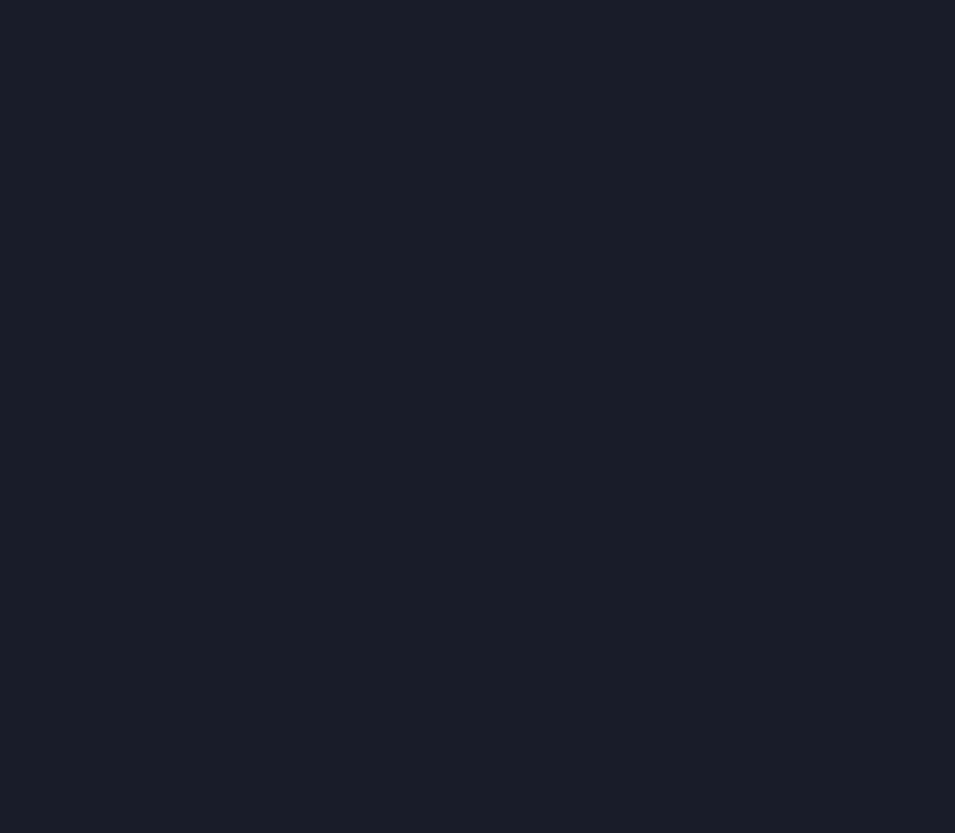
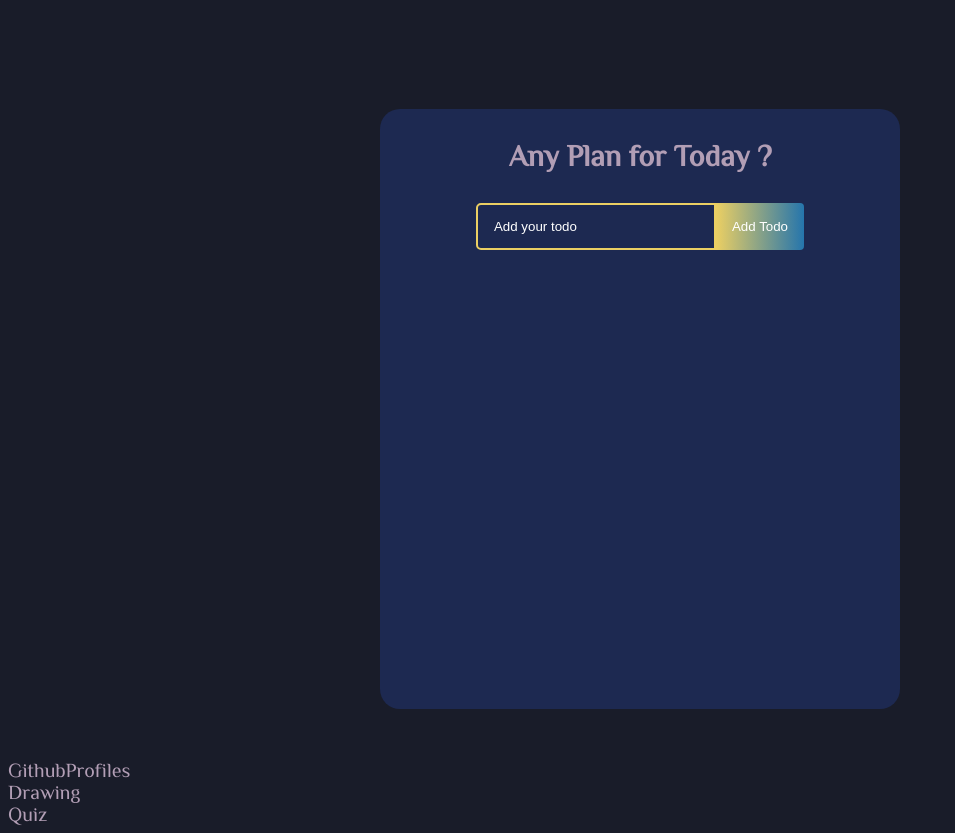
Before and after one commit to Zakiah07/my-react-portfolio, a React (Create React App) app: page /labs in a window 1280 px wide. Shown: the part 512-1345 px from the top of the page, without its empty margins (0-955 px from the left). Before the commit the page ends 800 px from the top, so only its background shows below. Built offline with nearby package versions, Linux system fonts and the light colour scheme.

Commit message:
todolist done

```diff
--- a/src/page/Labs/Labs.js
+++ b/src/page/Labs/Labs.js
@@ -1,6 +1,6 @@
 import React from "react";
 import Countdown from "./components/Countdown/Countdown";
-import TodoList from "./components/TodoList/TodoList";
+import TodoList from "./components/Todo/TodoList";
 import GithubProfiles from "./components/GithubProfiles/GithubProfiles";
 import Drawing from "./components/Drawing/Drawing";
 import Quiz from "./components/Quiz/Quiz";
--- a/src/page/Labs/components/Countdown/Countdown.js
+++ b/src/page/Labs/components/Countdown/Countdown.js
@@ -1,14 +1,24 @@
 import React, { useEffect, useState } from "react";
 import styled from "styled-components";
 import CounterBox from "../../../../components/CounterBox";
+import image4 from "../../../../images/firework.jpg";
 
 const Container = styled.div`
   display: flex;
   justify-content: center;
   align-items: center;
   flex-direction: column;
-  padding: 50px 80px;
+  padding: 50px 80px 50px 80px;
   gap: 30px;
+`;
+
+const ImageContainer = styled.div`
+  position: relative;
+  text-align: center;
+`;
+
+const Img = styled.img`
+  width: 400px;
 `;
 
 const Heading = styled.div`
@@ -55,6 +65,8 @@ const Countdown = () => {
 
   return (
     <Container>
+      <ImageContainer>
+        <Img src={image4} />
         <Heading>
           <h1>New Year 2023</h1>
         </Heading>
@@ -64,6 +76,7 @@ const Countdown = () => {
           <CounterBox number={countdown.mins} label="Minutes" />
           <CounterBox number={countdown.seconds} label="Seconds" />
         </CounterBoxContainer>
+      </ImageContainer>
     </Container>
   );
 };
--- /dev/null
+++ b/src/page/Labs/components/Todo/Input.js
@@ -0,0 +1,113 @@
+import React, { useState, useEffect, useRef } from "react";
+import styled from "styled-components";
+
+const Container = styled.div`
+  display: flex;
+  justify-content: center;
+  align-items: center;
+  flex-direction: column;
+
+  .todo-form {
+    margin-bottom: 15px;
+    display: flex;
+  }
+
+  .todo-input {
+    padding: 14px 32px 14px 16px;
+    border-radius: 5px 0 0 5px;
+    border: 2px solid #ebcf63;
+    outline: none;
+    width: 240px;
+    background: transparent;
+    color: #b29eb5;
+  }
+
+  .todo-input::placeholder {
+    color: #fff;
+  }
+
+  .todo-button {
+    padding: 16px;
+    border: none;
+    border-radius: 0 4px 4px 0;
+    cursor: pointer;
+    outline: none;
+    background: linear-gradient(90deg, #ebcf63 0%, #2575ac 100%);
+    color: #fff;
+    text-transform: capitalize;
+    white-space: nowrap;
+  }
+
+  .todo-input.edit {
+    border: 2px solid #149fff;
+  }
+
+  .todo-button.edit {
+    background: linear-gradient(
+      90deg,
+      rgba(20, 159, 255, 1) 0%,
+      rgba(17, 122, 255, 1) 100%
+    );
+    padding: 16px 22px;
+  }
+`;
+
+const Input = ({ edit, onSubmit }) => {
+  const [input, setInput] = useState(edit ? edit.value : "");
+
+  const inputRef = useRef(null);
+
+  useEffect(() => {
+    inputRef.current.focus();
+  });
+
+  const handleChange = (e) => {
+    setInput(e.target.value);
+  };
+
+  const handleSubmit = (e) => {
+    e.preventDefault();
+    onSubmit({
+      id: Math.floor(Math.random() * 10000),
+      text: input,
+    });
+
+    setInput("");
+  };
+
+  return (
+    <Container>
+      <form className="todo-form" onSubmit={handleSubmit}>
+        {edit ? (
+          <>
+            <input
+              type="text"
+              placeholder="Update your item"
+              value={input}
+              name="text"
+              className="todo-input edit"
+              onChange={handleChange}
+              ref={inputRef}
+            />
+            <button className="todo-button edit">Update</button>
+          </>
+        ) : (
+          <>
+            <input
+              type="text"
+              placeholder="Add your todo"
+              value={input}
+              name="text"
+              className="todo-input"
+              onChange={handleChange}
+              ref={inputRef}
+            />
+            <button className="todo-button">Add todo</button>
+          </>
+        )}
+      </form>
+    </Container>
+  );
+};
+
+export default Input;
--- /dev/null
+++ b/src/page/Labs/components/Todo/Todo.js
@@ -0,0 +1,95 @@
+import React, { useState } from "react";
+import Input from "./Input";
+import { RiCloseCircleLine } from "react-icons/ri";
+import { TiEdit } from "react-icons/ti";
+import styled from "styled-components";
+
+const Container = styled.div`
+  .complete {
+    text-decoration: line-through;
+    opacity: 0.4;
+  }
+
+  .todo-row {
+    display: flex;
+    justify-content: space-between;
+    align-items: center;
+    margin: 4px auto;
+    color: #fff;
+    background: linear-gradient(90deg, #ffdd00 0%, #fbb034 100%);
+    padding: 16px;
+    border-radius: 5px;
+    width: 90%;
+  }
+
+  .todo-row:nth-child(3n + 1) {
+    background: linear-gradient(90deg, #9fa4c4 0%, #b3cdd1 100%);
+  }
+
+  .todo-row:nth-child(3n + 2) {
+    background: linear-gradient(90deg, #a4508b 0%, #5f0a87 100%);
+  }
+
+  .icons {
+    display: flex;
+    align-items: center;
+    font-size: 24px;
+    cursor: pointer;
+  }
+
+  .delete-icon {
+    margin-right: 5px;
+    color: #fff;
+  }
+
+  .edit-icon {
+    color: #fff;
+  }
+`;
+
+const Todo = ({ todos, completeTodo, removeTodo, updateTodo }) => {
+  const [edit, setEdit] = useState({
+    id: null,
+    value: "",
+  });
+
+  const submitUpdate = (value) => {
+    updateTodo(edit.id, value);
+
+    setEdit({
+      id: null,
+      value: "",
+    });
+  };
+
+  if (edit.id) {
+    return <Input edit={edit} onSubmit={submitUpdate} />;
+  }
+
+  return (
+    <Container>
+      {todos.map((todo, index) => (
+        <div
+          className={todo.isComplete ? "todo-row complete" : "todo-row"}
+          key={index}
+        >
+          <div key={todo.id} onClick={() => completeTodo(todo.id)}>
+            {todo.text}
+          </div>
+          <div>
+            <RiCloseCircleLine
+              onClick={() => removeTodo(todo.id)}
+              className="delete-icon"
+            />
+            <TiEdit
+              onClick={() => setEdit({ id: todo.id, value: todo.text })}
+              className="edit-icon"
+            />
+          </div>
+        </div>
+      ))}
+    </Container>
+  );
+};
+
+export default Todo;
--- /dev/null
+++ b/src/page/Labs/components/Todo/TodoList.js
@@ -0,0 +1,79 @@
+import React, { useState } from "react";
+import styled from "styled-components";
+import Todo from "./Todo";
+import Input from "./Input";
+
+const Container = styled.div`
+  padding: 30px 80px 40px 80px;
+  gap: 30px;
+  display: flex;
+  flex-direction: column;
+  justify-content: start;
+  width: 520px;
+  min-height: 600px;
+  background: #1d2951;
+  text-align: center;
+  margin: 50px auto;
+  border-radius: 20px;
+`;
+const Heading = styled.h1`
+  font-size: 15px;
+`;
+
+const TodoList = () => {
+  const [todos, setTodos] = useState([]);
+
+  const addTodo = (todo) => {
+    console.log({ todo });
+    if (!todo.text || /^\s*$/.test(todo.text)) {
+      return;
+    }
+
+    const newTodos = [todo, ...todos];
+
+    setTodos(newTodos);
+  };
+
+  const updateTodo = (todoId, newValue) => {
+    if (!newValue.text || /^\s*$/.test(newValue.text)) {
+      return;
+    }
+
+    setTodos((prev) =>
+      prev.map((item) => (item.id === todoId ? newValue : item))
+    );
+  };
+
+  const removeTodo = (id) => {
+    const removeArr = [...todos].filter((todo) => todo.id !== id);
+
+    setTodos(removeArr);
+  };
+
+  const completeTodo = (id) => {
+    let updatedTodos = todos.map((todo) => {
+      if (todo.id === id) {
+        todo.isComplete = !todo.isComplete;
+      }
+      return todo;
+    });
+    setTodos(updatedTodos);
+  };
+
+  return (
+    <Container>
+      <Heading>
+        <h1>Any Plan for Today ?</h1>
+      </Heading>
+      <Input onSubmit={addTodo} />
+      <Todo
+        todos={todos}
+        completeTodo={completeTodo}
+        removeTodo={removeTodo}
+        updateTodo={updateTodo}
+      />
+    </Container>
+  );
+};
+
+export default TodoList;
--- a/src/page/Labs/components/TodoList/TodoList.js
+++ /dev/null
@@ -1,7 +0,0 @@
-import React from "react";
-
-const TodoList = () => {
-  return <div>TodoList</div>;
-};
-
-export default TodoList;
```
Also changed, not shown: src/images/firework.jpg (added). Lines whose indentation alone changed are shown as unchanged.
